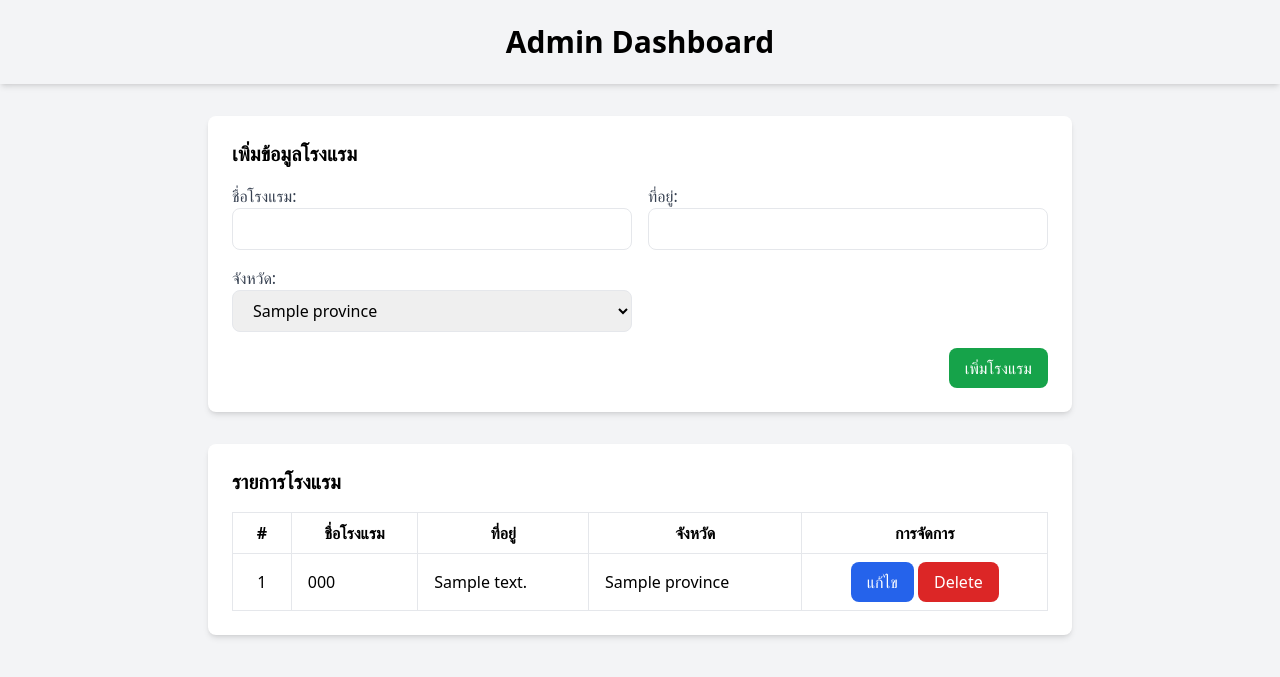
After one commit to Lqtae/hotel_main, a PHP site: page /admin_dashboard.php in a window 1280 px wide. The commit adds this page. Shown: the top 677 px of the page. Run offline with PHP 8.4, Linux system fonts and the light colour scheme; tables that the repository leaves empty or names only in its code hold one stand-in row (values such as "Sample post"); some libraries are stand-ins or nearby versions.

Commit message:
24/01/68

```diff
--- /dev/null
+++ b/src/admin_dashboard.php
@@ -0,0 +1,229 @@
+<?php
+// เชื่อมต่อฐานข้อมูล
+require 'db.php';
+
+// ดึงข้อมูลโรงแรมทั้งหมด
+$hotels = $pdo->query("
+    SELECT hotels.hotel_id, hotels.hotel_name, hotels.address, provinces.province_name
+    FROM hotels
+    LEFT JOIN provinces ON hotels.province_id = provinces.province_id
+")->fetchAll(PDO::FETCH_ASSOC);
+
+// ดึงข้อมูลจังหวัดทั้งหมด
+$provinces = $pdo->query("SELECT * FROM provinces")->fetchAll(PDO::FETCH_ASSOC);
+
+// จัดการคำขอ POST
+if ($_SERVER['REQUEST_METHOD'] === 'POST') {
+    if ($_POST['action'] === 'add') {
+        // เพิ่มโรงแรม
+        $hotelName = $_POST['hotel_name'];
+        $address = $_POST['address'];
+        $provinceId = $_POST['province_id'];
+
+        $stmt = $pdo->prepare("
+            INSERT INTO hotels (hotel_name, address, province_id)
+            VALUES (:hotel_name, :address, :province_id)
+        ");
+        $stmt->execute([
+            ':hotel_name' => $hotelName,
+            ':address' => $address,
+            ':province_id' => $provinceId,
+        ]);
+        header('Location: admin_dashboard.php');
+        exit;
+    } elseif ($_POST['action'] === 'delete') {
+        // ลบโรงแรม
+        $hotelId = $_POST['hotel_id'];
+        $stmt = $pdo->prepare("DELETE FROM hotels WHERE hotel_id = :hotel_id");
+        $stmt->execute([':hotel_id' => $hotelId]);
+        header('Location: admin_dashboard.php');
+        exit;
+    } elseif ($_POST['action'] === 'edit') {
+        // แก้ไขข้อมูลโรงแรม
+        $hotelId = $_POST['hotel_id'];
+        $hotelName = $_POST['hotel_name'];
+        $address = $_POST['address'];
+        $provinceId = $_POST['province_id'];
+
+        $stmt = $pdo->prepare("
+            UPDATE hotels
+            SET hotel_name = :hotel_name, address = :address, province_id = :province_id
+            WHERE hotel_id = :hotel_id
+        ");
+        $stmt->execute([
+            ':hotel_name' => $hotelName,
+            ':address' => $address,
+            ':province_id' => $provinceId,
+            ':hotel_id' => $hotelId,
+        ]);
+        header('Location: admin_dashboard.php');
+        exit;
+    }
+}
+?>
+
+<!DOCTYPE html>
+<html lang="en">
+<head>
+    <meta charset="UTF-8">
+    <meta name="viewport" content="width=device-width, initial-scale=1.0">
+    <title>Admin Dashboard</title>
+    <script src="https://cdn.tailwindcss.com"></script>
+</head>
+<body class="bg-gray-100">
+
+<header class="w-full bg-gray-100 py-6 shadow-md">
+    <h1 class="text-3xl font-bold text-center">Admin Dashboard</h1>
+</header>
+
+<main class="w-full max-w-4xl mx-auto mt-8 px-4">
+    <!-- ส่วนเพิ่มข้อมูล -->
+    <div class="bg-white shadow-md rounded-lg p-6 mb-8">
+        <h2 class="text-xl font-bold mb-4">เพิ่มข้อมูลโรงแรม</h2>
+        <form method="POST">
+            <input type="hidden" name="action" value="add">
+            <div class="grid grid-cols-1 md:grid-cols-2 gap-4">
+                <div>
+                    <label for="hotelName" class="block text-gray-700">ชื่อโรงแรม:</label>
+                    <input type="text" id="hotelName" name="hotel_name" class="w-full border px-4 py-2 rounded-lg" required>
+                </div>
+                <div>
+                    <label for="address" class="block text-gray-700">ที่อยู่:</label>
+                    <input type="text" id="address" name="address" class="w-full border px-4 py-2 rounded-lg" required>
+                </div>
+                <div>
+                    <label for="province" class="block text-gray-700">จังหวัด:</label>
+                    <select id="province" name="province_id" class="w-full border px-4 py-2 rounded-lg">
+                        <?php foreach ($provinces as $province): ?>
+                            <option value="<?= $province['province_id'] ?>"><?= $province['province_name'] ?></option>
+                        <?php endforeach; ?>
+                    </select>
+                </div>
+            </div>
+            <div class="mt-4 flex justify-end">
+                <button type="submit" class="bg-green-600 text-white px-4 py-2 rounded-lg">เพิ่มโรงแรม</button>
+            </div>
+        </form>
+    </div>
+
+    <!-- ตารางรายการโรงแรม -->
+    <div class="bg-white shadow-md rounded-lg p-6">
+        <h2 class="text-xl font-bold mb-4">รายการโรงแรม</h2>
+        <table class="table-auto w-full border-collapse">
+            <thead>
+                <tr>
+                    <th class="border px-4 py-2">#</th>
+                    <th class="border px-4 py-2">ชื่อโรงแรม</th>
+                    <th class="border px-4 py-2">ที่อยู่</th>
+                    <th class="border px-4 py-2">จังหวัด</th>
+                    <th class="border px-4 py-2">การจัดการ</th>
+                </tr>
+            </thead>
+            <tbody>
+                <?php foreach ($hotels as $index => $hotel): ?>
+                <tr>
+                    <td class="border px-4 py-2 text-center"><?= $index + 1 ?></td>
+                    <td class="border px-4 py-2"><?= htmlspecialchars($hotel['hotel_name']) ?></td>
+                    <td class="border px-4 py-2"><?= htmlspecialchars($hotel['address']) ?></td>
+                    <td class="border px-4 py-2"><?= htmlspecialchars($hotel['province_name']) ?></td>
+                    <td class="border px-4 py-2 text-center">
+                        <!-- ปุ่มแก้ไข -->
+                        <button type="button" class="bg-blue-600 text-white px-4 py-2 rounded-lg edit-button"
+                            data-id="<?= $hotel['hotel_id'] ?>"
+                            data-name="<?= htmlspecialchars($hotel['hotel_name']) ?>"
+                            data-address="<?= htmlspecialchars($hotel['address']) ?>"
+                            data-province-id="<?= $hotel['province_name'] ?>">แก้ไข</button>
+
+                        <!-- ปุ่มลบ -->
+                        <form method="POST" class="inline-block delete-form">
+                            <input type="hidden" name="action" value="delete">
+                            <input type="hidden" name="hotel_id" value="<?= $hotel['hotel_id'] ?>">
+                            <button type="button" class="bg-red-600 text-white px-4 py-2 rounded-lg delete-button" data-id="<?= $hotel['hotel_id'] ?>">Delete</button>
+                        </form>
+                    </td>
+                </tr>
+                <?php endforeach; ?>
+            </tbody>
+        </table>
+    </div>
+</main>
+
+<div id="editModal" class="hidden fixed inset-0 bg-gray-800 bg-opacity-50 flex justify-center items-center">
+    <div class="bg-white shadow-lg rounded-lg w-full max-w-md p-6">
+        <h3 class="text-xl font-bold mb-4">แก้ไขข้อมูลโรงแรม</h3>
+        <form method="POST">
+            <input type="hidden" name="action" value="edit">
+            <input type="hidden" name="hotel_id" id="editHotelId">
+            <div class="mb-4">
+                <label for="editHotelName" class="block text-gray-700">ชื่อโรงแรม:</label>
+                <input type="text" id="editHotelName" name="hotel_name" class="w-full border px-4 py-2 rounded-lg" required>
+            </div>
+            <div class="mb-4">
+                <label for="editAddress" class="block text-gray-700">ที่อยู่:</label>
+                <input type="text" id="editAddress" name="address" class="w-full border px-4 py-2 rounded-lg" required>
+            </div>
+            <div class="mb-4">
+                <label for="editProvince" class="block text-gray-700">จังหวัด:</label>
+                <select id="editProvince" name="province_id" class="w-full border px-4 py-2 rounded-lg">
+                    <?php foreach ($provinces as $province): ?>
+                        <option value="<?= $province['province_id'] ?>"><?= $province['province_name'] ?></option>
+                    <?php endforeach; ?>
+                </select>
+            </div>
+            <div class="flex justify-end gap-2">
+                <button type="button" id="cancelEdit" class="bg-gray-600 text-white px-4 py-2 rounded-lg hover:bg-gray-700">ยกเลิก</button>
+                <button type="submit" class="bg-blue-600 text-white px-4 py-2 rounded-lg hover:bg-blue-700">บันทึก</button>
+            </div>
+        </form>
+    </div>
+</div>
+
+<div id="deleteModal" class="hidden fixed inset-0 bg-gray-800 bg-opacity-50 flex justify-center items-center">
+    <div class="bg-white shadow-lg rounded-lg w-full max-w-md p-6">
+        <h3 class="text-xl font-bold mb-4">ยืนยันการลบ</h3>
+        <p class="text-gray-700 mb-4">คุณแน่ใจหรือไม่ว่าต้องการลบโรงแรมนี้?</p>
+        <form method="POST">
+            <input type="hidden" name="action" value="delete">
+            <input type="hidden" name="hotel_id" id="deleteHotelId">
+            <div class="flex justify-end gap-2">
+                <button type="button" id="cancelDelete" class="bg-gray-600 text-white px-4 py-2 rounded-lg hover:bg-gray-700">ยกเลิก</button>
+                <button type="submit" class="bg-red-600 text-white px-4 py-2 rounded-lg hover:bg-red-700">ยืนยัน</button>
+            </div>
+        </form>
+    </div>
+</div>
+
+
+<script>
+    // เปิด Modal สำหรับแก้ไข
+    document.querySelectorAll('.edit-button').forEach(button => {
+        button.addEventListener('click', function () {
+            const modal = document.getElementById('editModal');
+            document.getElementById('editHotelId').value = this.getAttribute('data-id');
+            document.getElementById('editHotelName').value = this.getAttribute('data-name');
+            document.getElementById('editAddress').value = this.getAttribute('data-address');
+            modal.classList.remove('hidden');
+        });
+    });
+
+    // ปิด Modal
+    document.getElementById('cancelEdit').addEventListener('click', function () {
+        document.getElementById('editModal').classList.add('hidden');
+    });
+
+    // เปิด Modal สำหรับยืนยันการลบ
+    document.querySelectorAll('.delete-button').forEach(button => {
+        button.addEventListener('click', function () {
+            const modal = document.getElementById('deleteModal');
+            document.getElementById('deleteHotelId').value = this.getAttribute('data-id');
+            modal.classList.remove('hidden');
+        });
+    });
+
+    // ปิด Modal ยืนยันการลบ
+    document.getElementById('cancelDelete').addEventListener('click', function () {
+        document.getElementById('deleteModal').classList.add('hidden');
+    });
+</script>
+</body>
+</html>
```
Also changed, not shown: src/index.php (+53 -18 lines), src/search.php (+25 -26 lines).
